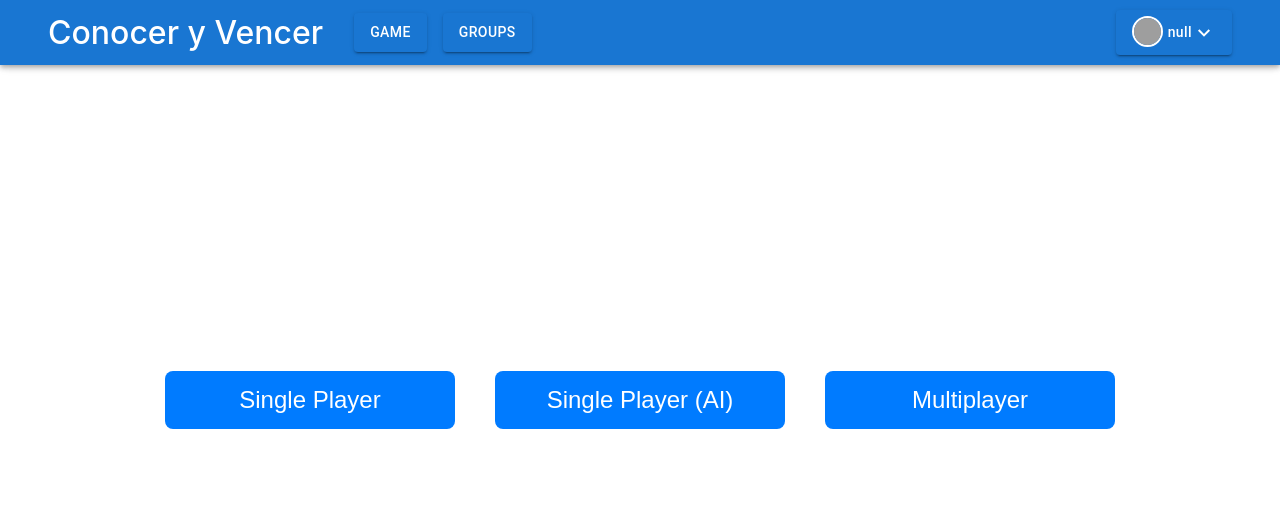
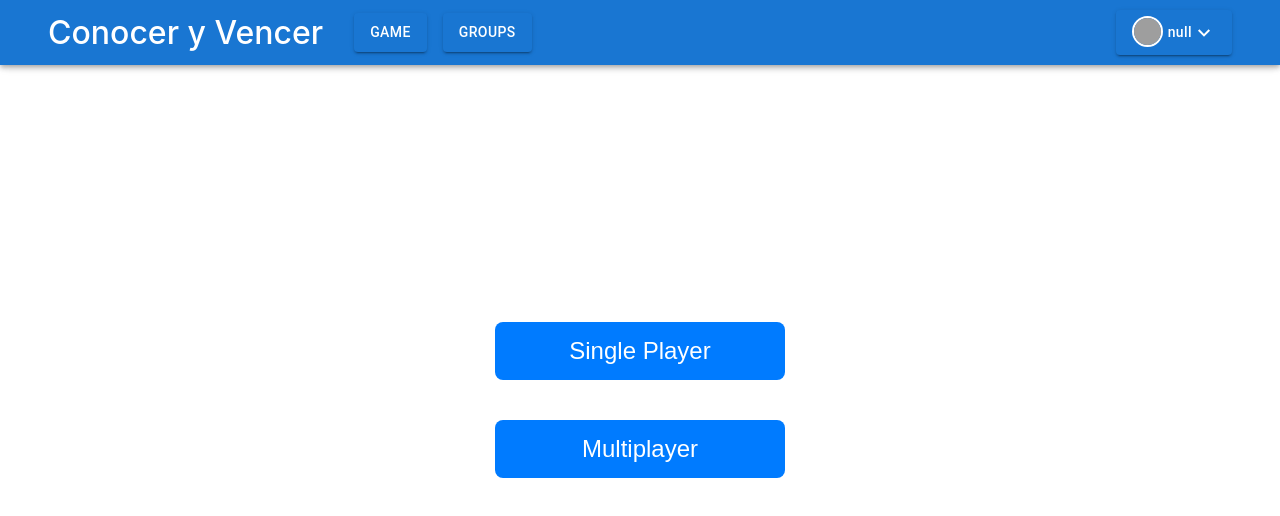
Before and after one commit to Arquisoft/wiq_en2a, a React (Create React App) app in the folder webapp/: page /game in a window 1280 px wide. Shown: the top 516 px of the page. Built offline with nearby package versions, Linux system fonts and the light colour scheme; grey boxes are pictures that could not be loaded.

Commit message:
Deleted single player (AI) button

```diff
--- a/webapp/src/i18n.ts
+++ b/webapp/src/i18n.ts
@@ -80,7 +80,6 @@ i18n
                     login_message: 'Login successful',
                     register_message: 'You registered successfully',
                     game_single_player: 'Single Player',
-                    game_single_player_ai: 'Single Player (AI)',
                     game_multiplayer: 'Multiplayer',
                     profile_uuid: 'User ID:',
                     profile_name: 'Name:',
@@ -171,7 +170,6 @@ i18n
                     login_message: 'Inicio de sesión exitoso',
                     register_message: 'Registro exitoso',
                     game_single_player: 'Un Solo Jugador',
-                    game_single_player_ai: 'Un Solo Jugador (IA)',
                     game_multiplayer: 'Multijugador',
                     profile_uuid: 'ID del jugador:',
                     profile_name: 'Nombre:',
--- a/webapp/src/pages/game/game-page.scss
+++ b/webapp/src/pages/game/game-page.scss
@@ -1,6 +1,6 @@
 .game-page-container {
   display: flex;
-  flex-direction: row;
+  flex-direction: column;
   align-items: center;
   justify-content: center;
   height: 100vh;
--- a/webapp/src/pages/game/index.tsx
+++ b/webapp/src/pages/game/index.tsx
@@ -13,9 +13,6 @@ export const GamePage: React.FC<{}> = () => {
         <Link to="/game/single-player">{t('game_single_player')}</Link>
       </button>
       <button className="game-page-button">
-        <Link to="/game/single-player-ai">{t('game_single_player_ai')}</Link>
-      </button>
-      <button className="game-page-button">
         <Link to="/game/multi-player">{t('game_multiplayer')}</Link>
       </button>
     </div>
```
